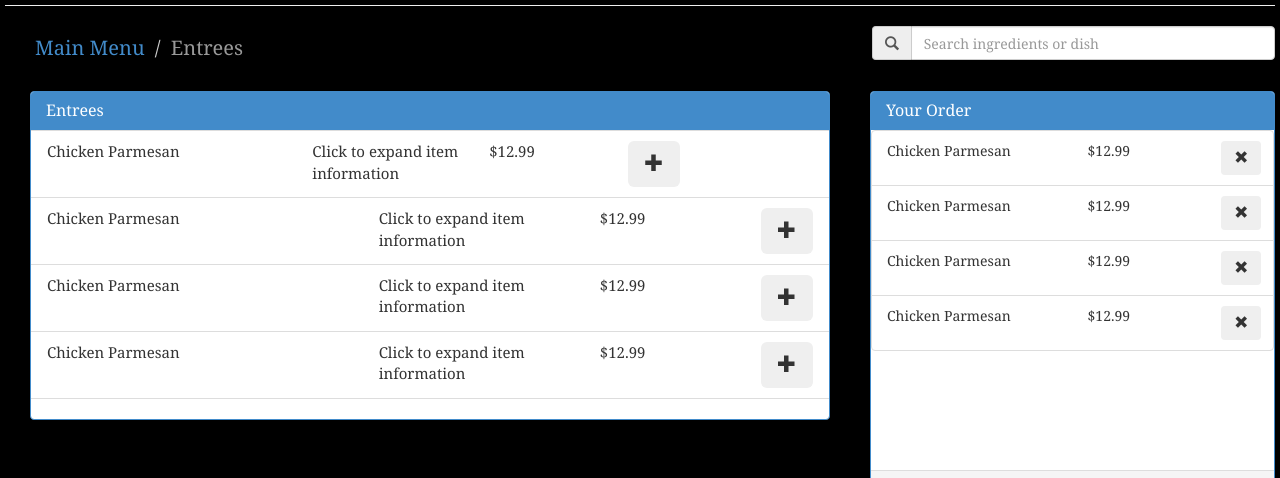
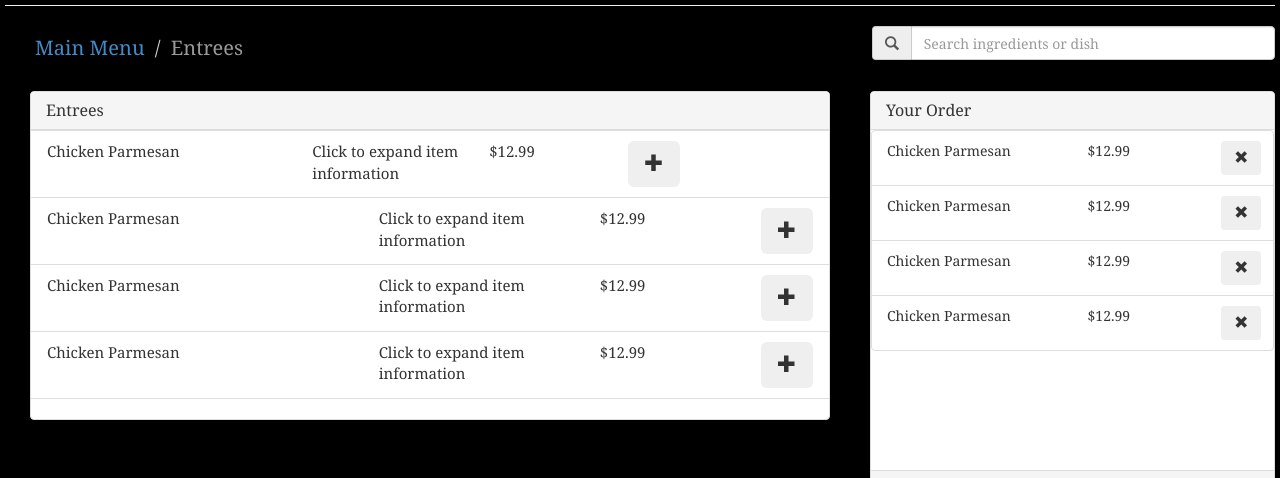
Before and after one commit to akfarhat/serve-it-up, a plain HTML site: page order.html in a window 1280 px wide. Shown: the part 95-573 px from the top of the page. Drawn offline with nearby package versions, Linux system fonts and the light colour scheme.

Commit message:
Cpl small changes

```diff
--- a/order.html
+++ b/order.html
@@ -76,7 +76,7 @@
     <div id="menuContainer" class="container">
 			<div class="row">
 				<div id="menuItemContainer" class="col-md-8">
-					<div class="panel panel-primary">
+					<div class="panel panel-default">
 						<div class="panel-heading">
 						<h3 class="panel-title">Entrees</h3>
 						</div>
@@ -143,7 +143,7 @@
 					</div>
 				</div>
 				<div id="orderContainer" class="col-md-4 pull-right">
-					<div class="panel panel-primary">
+					<div class="panel panel-default">
 						<div class="panel-heading">
 						<h3 class="panel-title">Your Order</h3>
 					</div>
```
